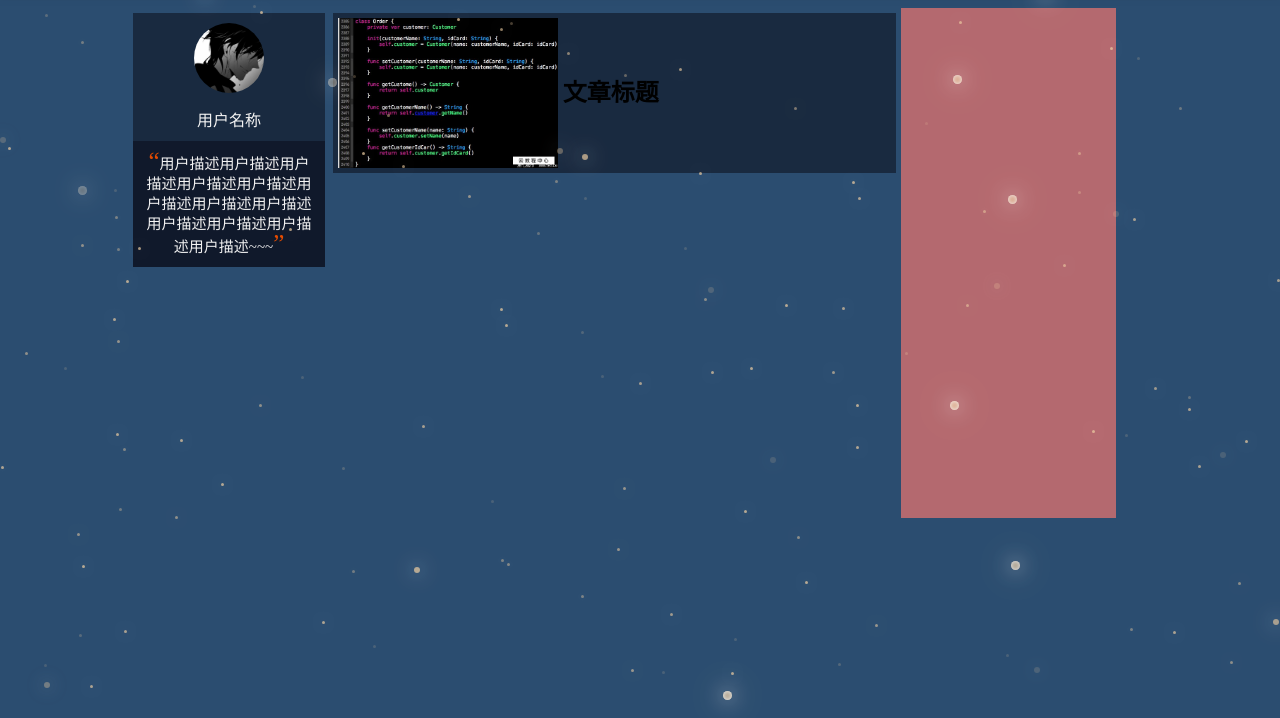
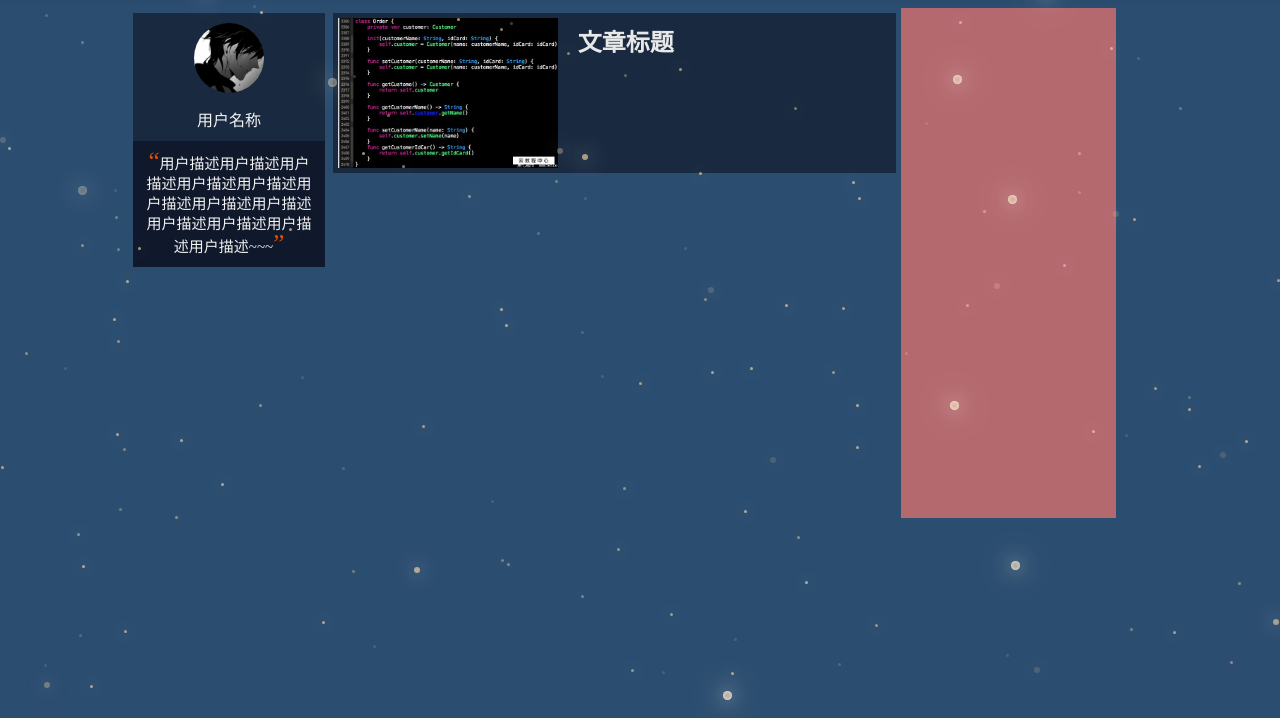
Before and after one commit to zhangkaixing123/blogweb, a plain HTML site: page index.html in a window 1280 px wide. Shown: the part 82-800 px from the top of the page. Drawn offline with Linux system fonts and the light colour scheme.

Commit message:
第二次提交

```diff
--- a/css/style.css
+++ b/css/style.css
@@ -209,6 +209,7 @@ html,body{
     width: 220px;
     height: 150px;
     padding: 5px 5px;
+    padding-right: 20px;
 }
 .blog-article-img .blog-article-img-link img{
     width: 220px;
@@ -217,10 +218,13 @@ html,body{
 .blog-article-item .blog-article-title{
     height: 50px;
     text-align:left;
+    padding-top: 5px;
 }
 .blog-article-title h2{
     height: 50px;
     margin: 0;
+    line-height: 50px;
+    color: #e8e8e8;
 }
 .blog-content .blog-content-right{
     float: left;
```
